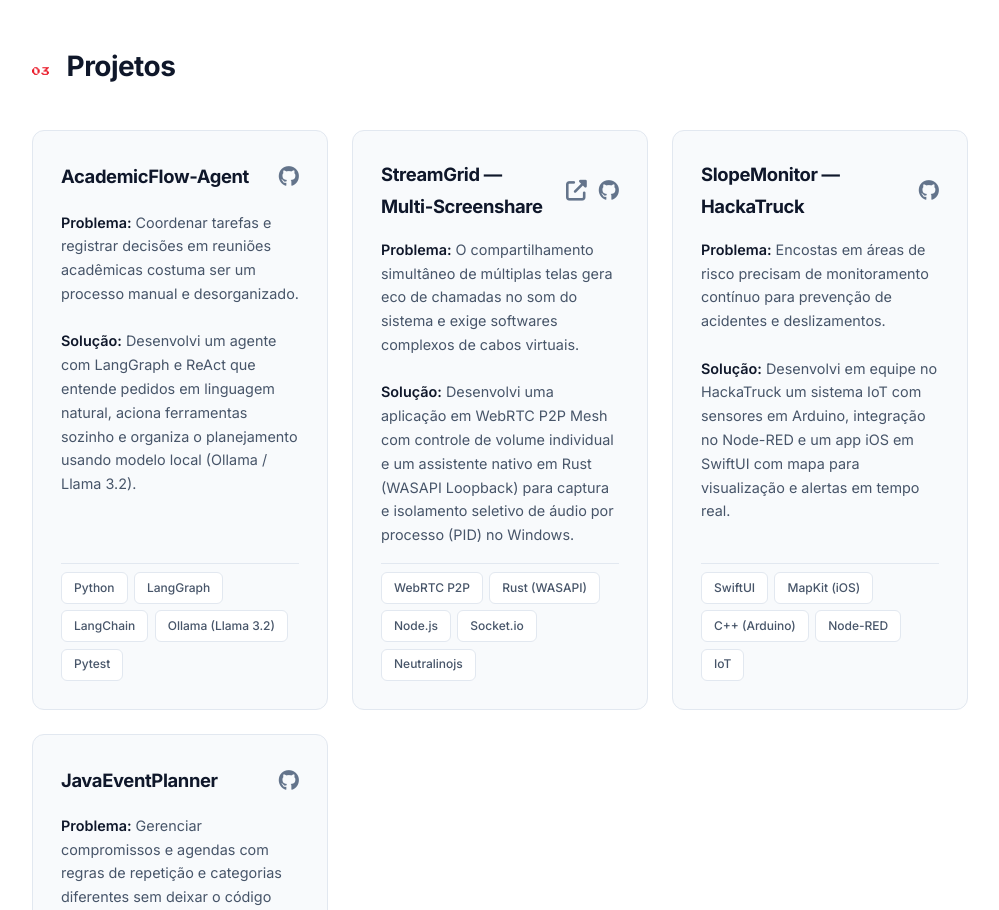
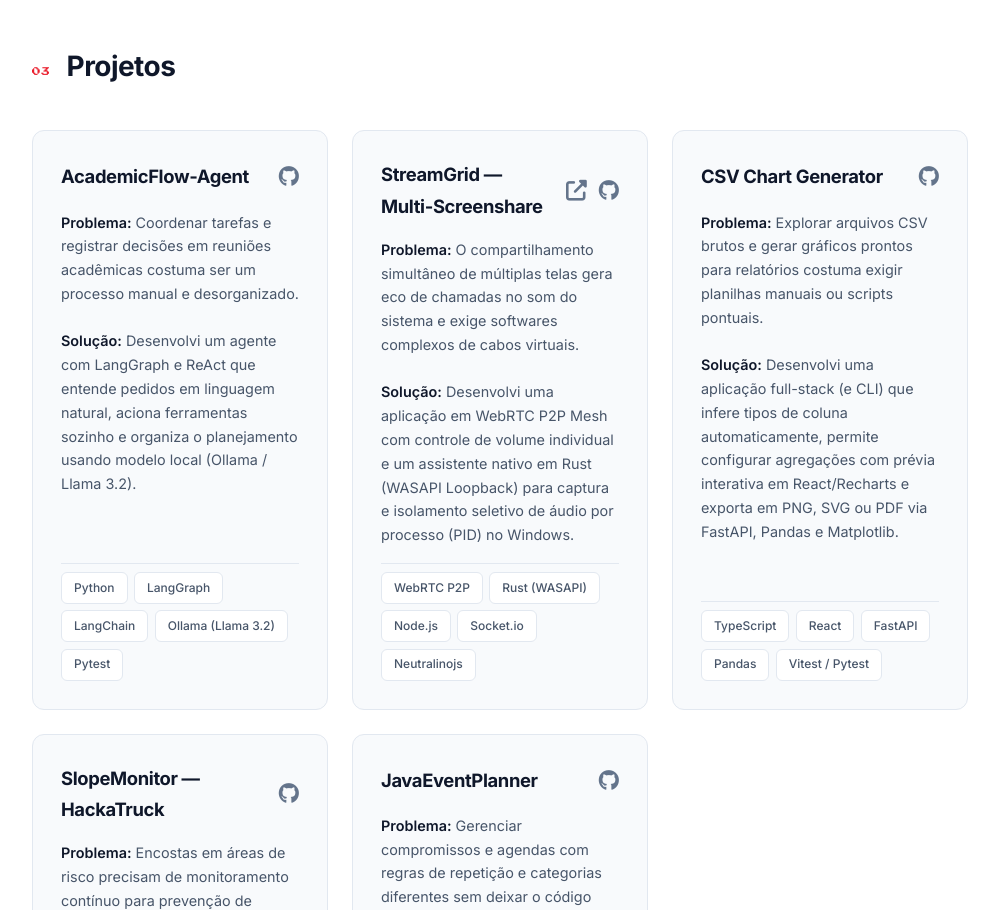
Before and after one commit to Pedrosasouza/Pedrosasouza.github.io, a plain HTML site: page index.html in a window 1280 px wide. Shown: the part 2160-3070 px from the top of the page, without its empty margins (140-1139 px from the left). Drawn offline with nearby package versions, Linux system fonts and the light colour scheme.

Commit message:
feat: add CSV Chart Generator to projects and update skills

```diff
--- a/index.html
+++ b/index.html
@@ -99,7 +99,7 @@
                             <i class="devicon-python-plain"></i>
                             <strong>Python</strong>
                         </div>
-                        <span class="skill-context">LangGraph, LangChain, Ollama, Pytest, Pandas</span>
+                        <span class="skill-context">FastAPI, LangGraph, LangChain, Pandas, Pytest</span>
                     </div>
 
                     <div class="skill-card-detailed">
@@ -123,7 +123,7 @@
                             <i class="devicon-javascript-plain"></i>
                             <strong>JavaScript / TypeScript</strong>
                         </div>
-                        <span class="skill-context">React, Node.js, HTML5, CSS3</span>
+                        <span class="skill-context">React, Tailwind CSS, Recharts, Node.js, HTML5/CSS3</span>
                     </div>
 
                     <div class="skill-card-detailed">
@@ -247,7 +247,32 @@
                 </ul>
             </div>
 
-            <!-- Projeto 3: SlopeMonitor -->
+            <!-- Projeto 3: CSV Chart Generator -->
+            <div class="project-card fade-up">
+                <div class="project-top">
+                    <h3 class="project-title">
+                        <a href="https://github.com/Pedrosasouza/csv-converter" target="_blank">CSV Chart Generator</a>
+                    </h3>
+                    <a href="https://github.com/Pedrosasouza/csv-converter" target="_blank" class="project-link" aria-label="Ver no GitHub" title="Ver no GitHub">
+                        <i class="fab fa-github"></i>
+                    </a>
+                </div>
+
+                <p class="project-description">
+                    <strong>Problema:</strong> Explorar arquivos CSV brutos e gerar gráficos prontos para relatórios costuma exigir planilhas manuais ou scripts pontuais.<br><br>
+                    <strong>Solução:</strong> Desenvolvi uma aplicação full-stack (e CLI) que infere tipos de coluna automaticamente, permite configurar agregações com prévia interativa em React/Recharts e exporta em PNG, SVG ou PDF via FastAPI, Pandas e Matplotlib.
+                </p>
+
+                <ul class="project-tags">
+                    <li>TypeScript</li>
+                    <li>React</li>
+                    <li>FastAPI</li>
+                    <li>Pandas</li>
+                    <li>Vitest / Pytest</li>
+                </ul>
+            </div>
+
+            <!-- Projeto 4: SlopeMonitor -->
             <div class="project-card fade-up">
                 <div class="project-top">
                     <h3 class="project-title">
@@ -272,7 +297,7 @@
                 </ul>
             </div>
 
-            <!-- Projeto 4: JavaEventPlanner -->
+            <!-- Projeto 5: JavaEventPlanner -->
             <div class="project-card fade-up">
                 <div class="project-top">
                     <h3 class="project-title">
```
